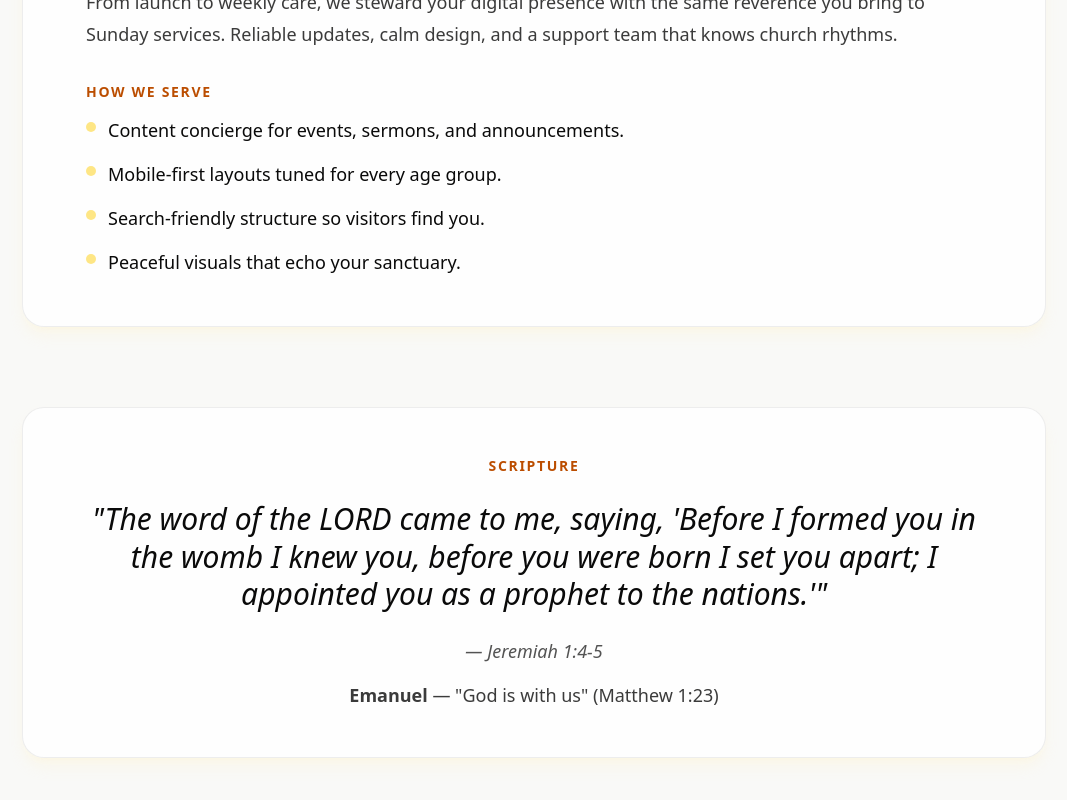
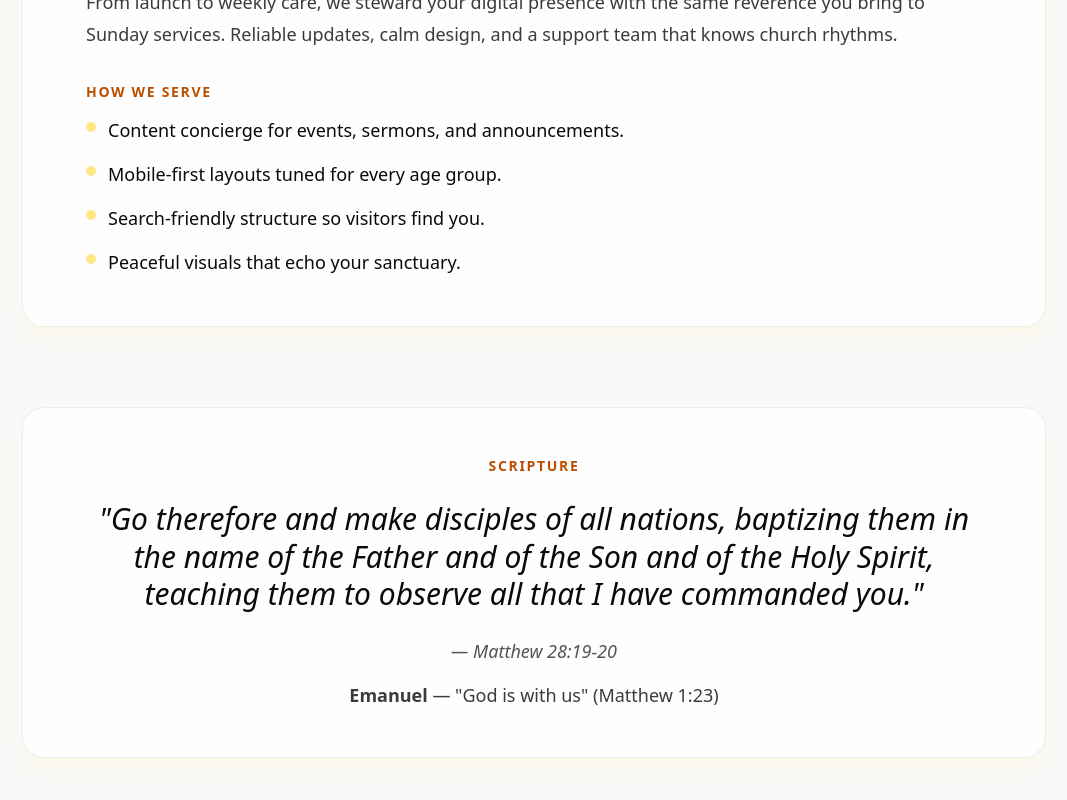
Before and after one commit to ilikeyello/emanuelavina.com, a Next.js app: page / in a window 1280 px wide. Shown: the part 2319-3119 px from the top of the page, without its empty margins (106-1173 px from the left). Built offline with nearby package versions, Linux system fonts and the light colour scheme; a web font is replaced by a local one.

Commit message:
Update scripture verse to Great Commission
- Replace Jeremiah 1:4-5 with Matthew 28:19-20 (Great Commission)
- This verse directly relates to spreading the word and making disciples
- Perfect alignment with mission of helping churches reach more people
- Keep Emanuel meaning reference at the bottom

```diff
--- a/app/page.tsx
+++ b/app/page.tsx
@@ -194,10 +194,10 @@ export default function Home() {
               Scripture
             </p>
             <blockquote className="font-[var(--font-playfair)] text-2xl leading-tight text-foreground sm:text-3xl italic">
-              "The word of the LORD came to me, saying, 'Before I formed you in the womb I knew you, before you were born I set you apart; I appointed you as a prophet to the nations.'"
+              "Go therefore and make disciples of all nations, baptizing them in the name of the Father and of the Son and of the Holy Spirit, teaching them to observe all that I have commanded you."
             </blockquote>
             <cite className="text-lg text-foreground/70">
-              — Jeremiah 1:4-5
+              — Matthew 28:19-20
             </cite>
             <div className="pt-4">
               <p className="text-lg text-foreground/80">
```
